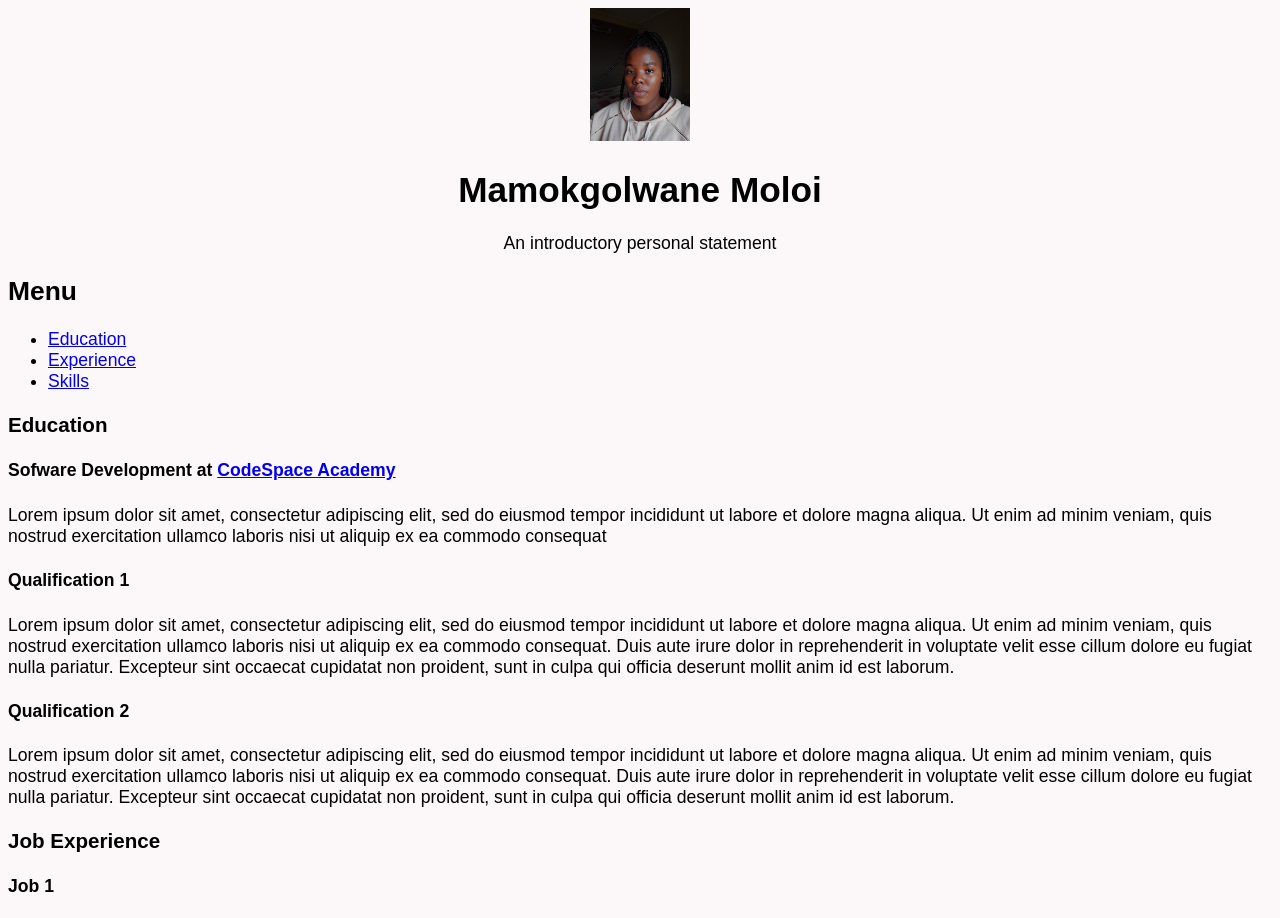
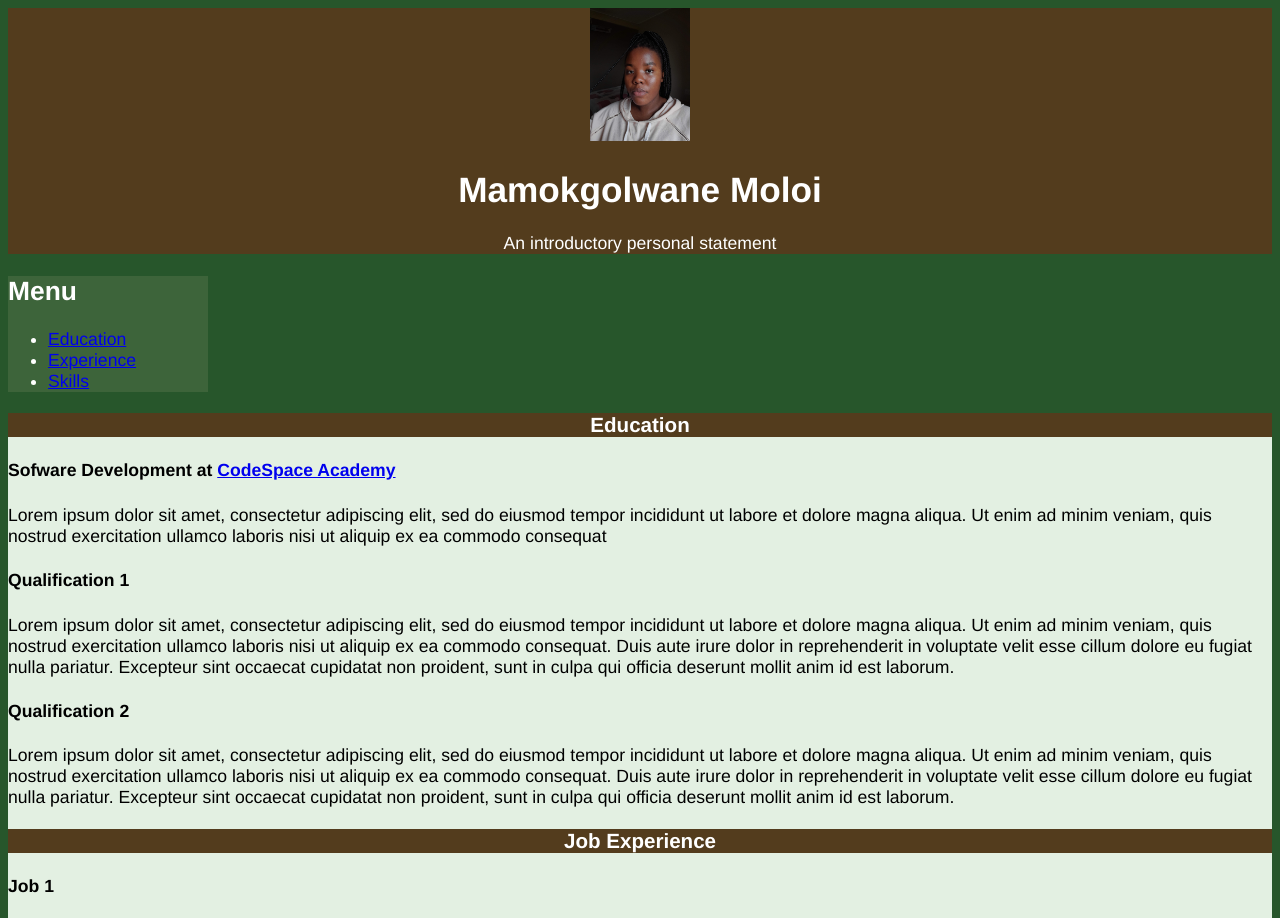
Before and after one commit to Mamokgolwane/Safe-Window, a plain HTML site: page resume1.htm in a window 1280 px wide. Shown: the top 918 px of the page. Drawn offline with Linux system fonts and the light colour scheme.

Commit message:
CSS update
Added more properties

```diff
--- a/CSS/stylesheet.css
+++ b/CSS/stylesheet.css
@@ -1,7 +1,17 @@
 body{
-  font-family: sans-serif;
+  font-family:Franklin Gothic Medium;
   font-size:110%;
-  background-color: #FCF7F8;
+  background-color: #205024f6;
+}
+
+#heading{
+    background-color:rgb(83, 60, 29);
+    color:white;
+}
+#sidebar{
+    color:white;
+    background-color: rgb(61, 100, 58);
+    width: 200px;
 }
 
 header {
@@ -10,6 +20,16 @@ header {
 }
 
 footer {
-  background-color: #343330;
+    color:white;
+  background-color:rgb(83, 60, 29);
   text-align: center;
 }
+h3{
+    color:white;
+    text-align: center;
+    background-color: rgb(83, 60, 29);
+
+}
+article{
+    background-color: rgb(227, 240, 226);
+}
```
